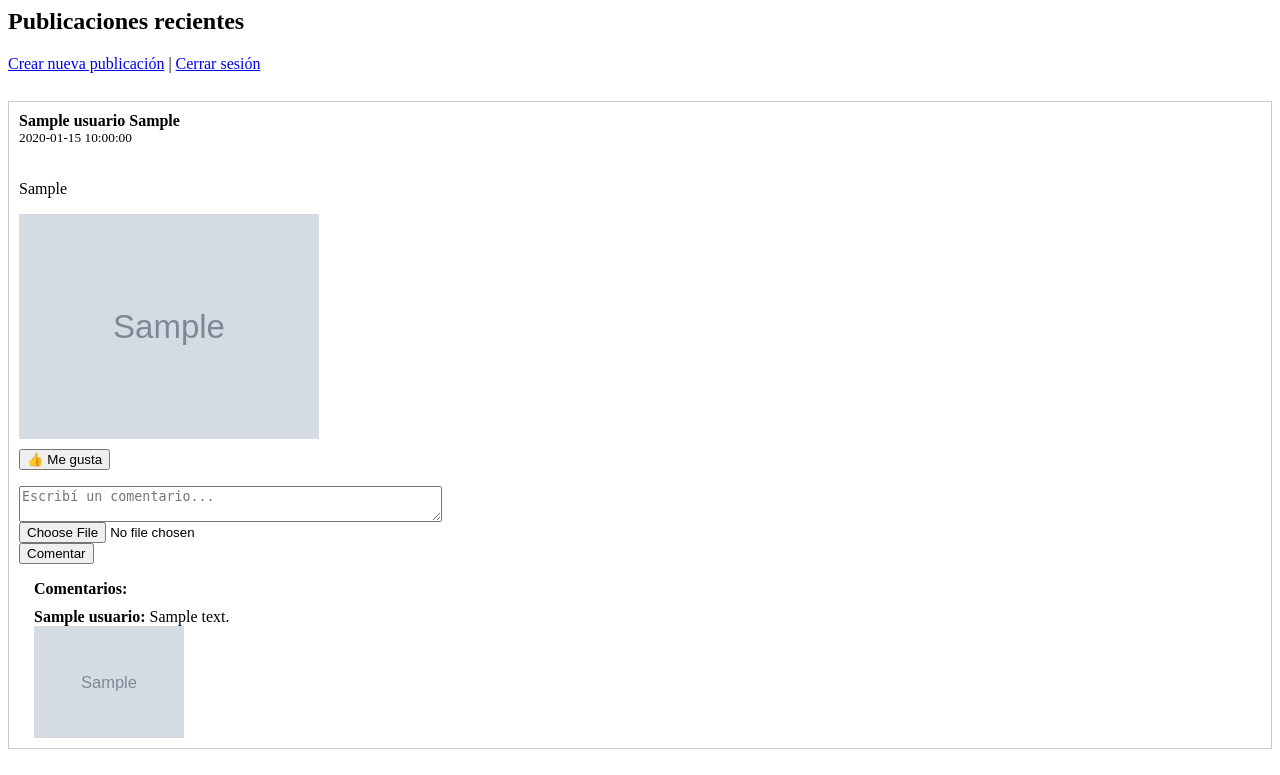
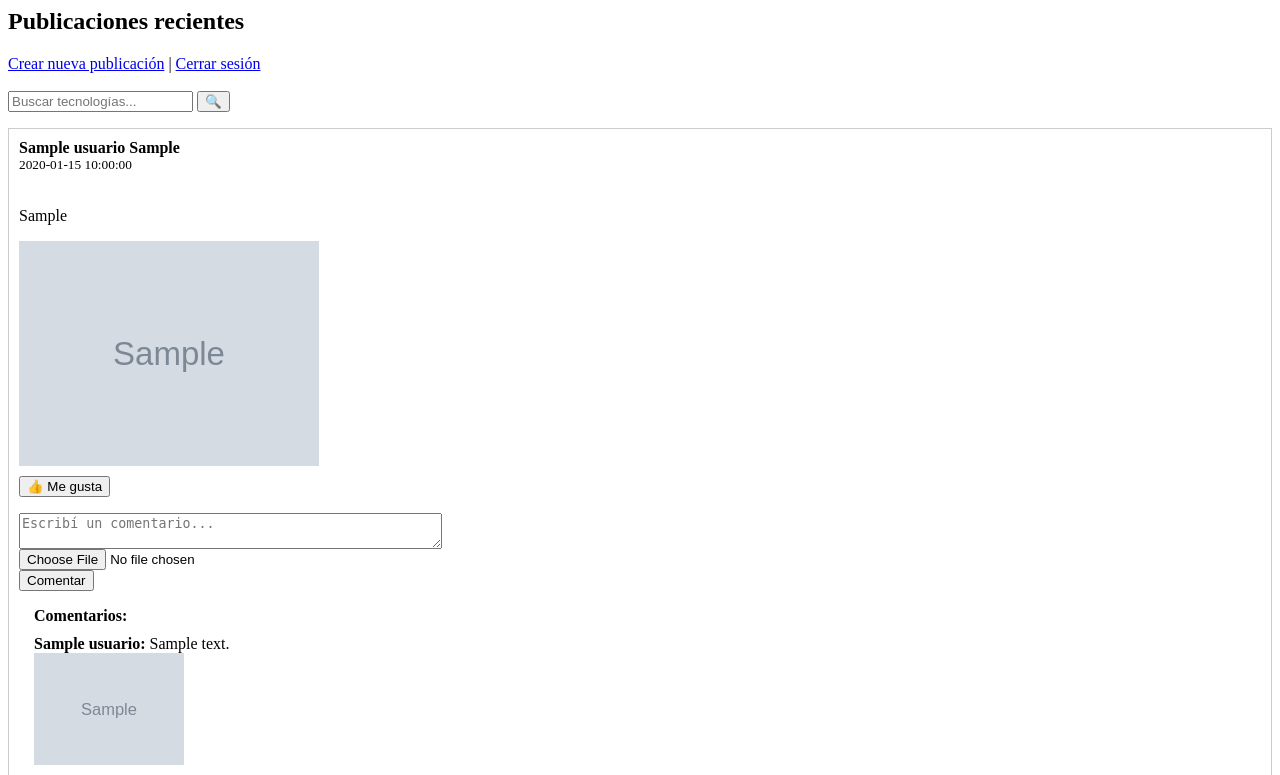
Before and after one commit to TeoFernandez/instagram_2.0, a PHP site: page /ver_posts.php in a window 1280 px wide. Shown: the top 775 px of the page. Run offline with PHP 8.4, Linux system fonts and the light colour scheme; the visitor is signed in with stand-in values (Sample User, id 1); tables that the repository leaves empty or names only in its code hold one stand-in row (values such as "Sample post"); grey boxes marked "Sample" are stand-in pictures.

Commit message:
Agregar formulario de búsqueda de tecnologías en home.php y ver_posts.php

```diff
--- a/home.php
+++ b/home.php
@@ -8,3 +8,7 @@ if (!isset($_SESSION["usuario"])) {
 
 <h2>¡Hola, <?= $_SESSION["usuario"]["nombre"] ?>!</h2>
 <a href="logout.php">Cerrar sesión</a>
+<form action="buscar.php" method="GET">
+    <input type="text" name="q" placeholder="Buscar tecnologías...">
+    <button type="submit">🔍</button>
+</form>
--- a/ver_posts.php
+++ b/ver_posts.php
@@ -19,13 +19,18 @@ $posts = $conn->query("
 <a href="crear_post.php">Crear nueva publicación</a> |
 <a href="logout.php">Cerrar sesión</a><br><br>
 
+<form action="buscar.php" method="GET">
+    <input type="text" name="q" placeholder="Buscar tecnologías...">
+    <button type="submit">🔍</button>
+</form>
+
 <?php foreach ($posts as $post): ?>
     <div style="border:1px solid #ccc; padding:10px; margin:10px 0;">
         <strong><?= $post["nombre"] . " " . $post["apellido"] ?></strong><br>
         <small><?= $post["fecha_post"] ?></small><br><br>
         <p><?= $post["comentario"] ?></p>
         <img src="<?= $post["imagen"] ?>"
-             style="width:300px;
+            style="width:300px;
                     <?= ($post["filtro"] == "grayscale" ? 'filter: grayscale(100%);' : '') ?>
                     <?= ($post["filtro"] == "sepia" ? 'filter: sepia(100%);' : '') ?>
                     <?= ($post["filtro"] == "blur" ? 'filter: blur(2px);' : '') ?>">
```
